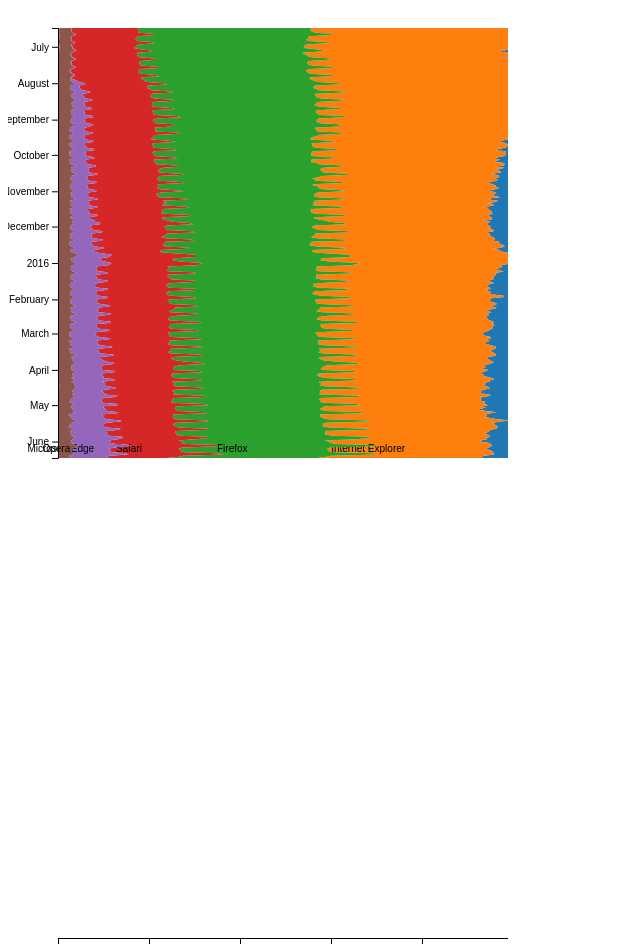
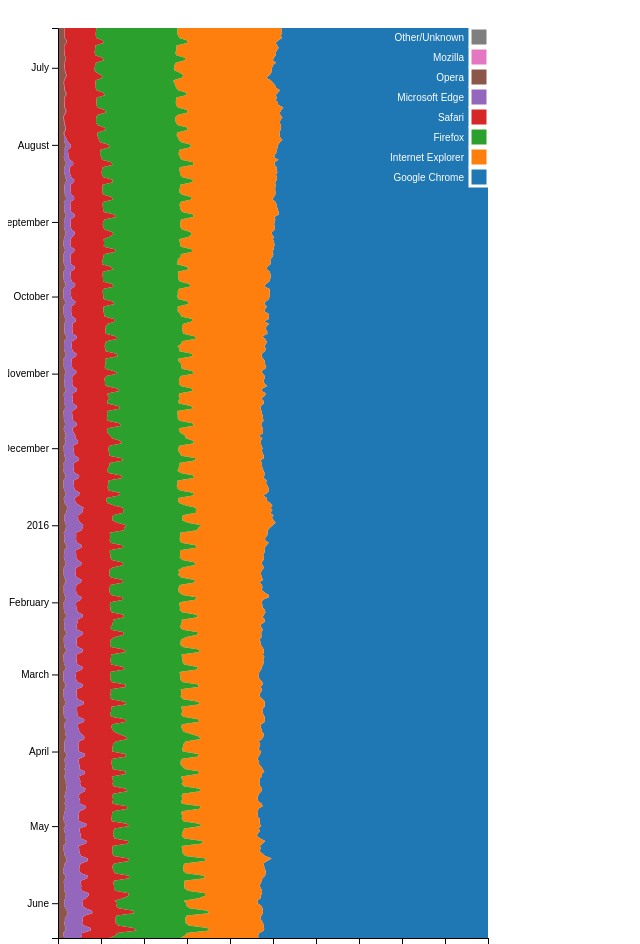
Before and after one commit to codyjroberts/p2-424, a website: page stacked/index.html in a window 1280 px wide. Shown: the top 944 px of the page, without its empty margins (0-640 px from the left). Drawn offline with nearby package versions, Linux system fonts and the light colour scheme.

Commit message:
fixed axis and added legend

```diff
--- a/stacked/index.html
+++ b/stacked/index.html
@@ -11,8 +11,8 @@ var svg = d3.select("svg"),
 
 var parseDate = d3.timeParse("%Y %b %d");
 
-var x = d3.scaleTime().range([0, width]),
-    y = d3.scaleLinear().range([height, 0]),
+var x = d3.scaleTime().range([0, height]),
+    y = d3.scaleLinear().range([width, 0]),
     z = d3.scaleOrdinal(d3.schemeCategory10);
 
 var stack = d3.stack();
@@ -44,15 +44,6 @@ var area = d3.area()
       .style("fill", function(d) { return z(d.key);  })
       .attr("d", area);
 
-    layer.filter(function(d) { return d[d.length - 1][1] - d[d.length - 1][0] > 0.01;  })
-      .append("text")
-      .attr("y", width - 6)
-      .attr("x", function(d) { return y((d[d.length - 1][0] + d[d.length - 1][1]) / 2);  })
-      .attr("dx", ".55em")
-      .style("font", "10px sans-serif")
-      .style("text-anchor", "end")
-      .text(function(d) { return d.key;  })
-
     g.append("g")
       .attr("class", "axis axis--x")
       .attr("transform", "translate(0," + height + ")")
@@ -62,9 +53,31 @@ var area = d3.area()
       .attr("class", "axis axis--y")
       .call(d3.axisLeft(x));
 
+    var legend = g.selectAll(".legend")
+      .data(data.columns.slice(1).reverse())
+      .enter().append("g")
+        .attr("class", "legend")
+        .attr("transform", function(d, i) { return "translate(0," + i * 20 + ")"; })
+        .attr("fill", "white")
+        .style("font", "10px sans-serif");
+
+  legend.append("rect")
+      .attr("x", width - 18)
+      .attr("width", 18)
+      .attr("height", 18)
+      .attr("fill", z)
+      .style("stroke", "white")
+      .style("stroke-width", 3);
+
+  legend.append("text")
+      .attr("x", width - 24)
+      .attr("y", 9)
+      .attr("dy", ".35em")
+      .attr("text-anchor", "end")
+      .text(function(d) { return d; });
+
   });
 
-  svg.transform("r90");
 
 function type(d, i, columns) {
   d.date = parseDate(d.date);
```
